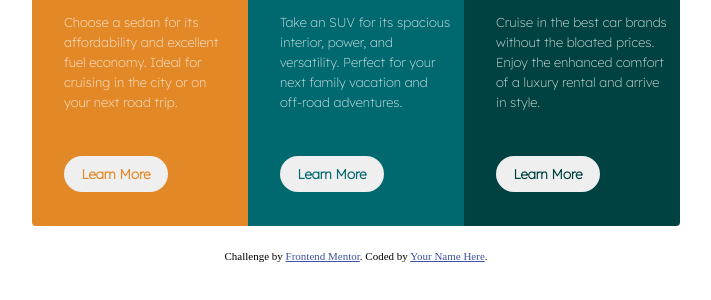
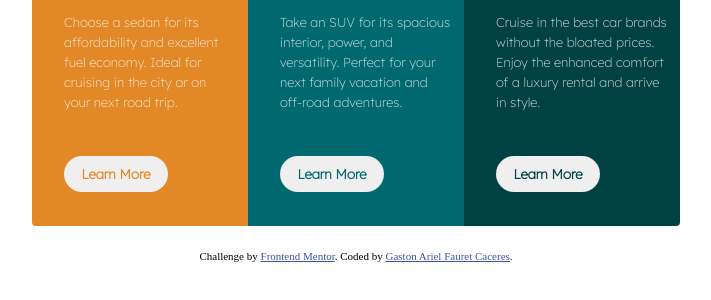
Before and after one commit to Gastonfauret/Frontend-Mentor-3-column-preview-card-component, a plain HTML site: page index.html in a window 1280 px wide. Shown: the part 318-618 px from the top of the page, without its empty margins (284-995 px from the left). Drawn offline with Linux system fonts and the light colour scheme.

Commit message:
Final Commit

```diff
--- a/index.html
+++ b/index.html
@@ -19,18 +19,20 @@
       align-items: center;
       flex-direction: column;
     }
-
+    /* Cards Containers*/
     main {
       display: flex;
       margin-top: 24vh;
     }
 
+    /*Cars Styles Icons*/
     img {
       width: 5vh;
       margin-left: 4vh;
       margin-top: -0vh;
     }
 
+    /*First Card to the left*/
     .sedans {
       display: flex;
       flex-direction: column;
@@ -44,6 +46,7 @@
       justify-content: space-evenly;
     }
 
+    /*Card in the Center*/
     .suvs {
       display: flex;
       flex-direction: column;
@@ -56,6 +59,7 @@
       justify-content: space-evenly;
     }
 
+    /*Last Card to the Right*/
     .luxury {
       display: flex;
       flex-direction: column;
@@ -69,6 +73,7 @@
       justify-content: space-evenly;
     }
 
+    /*Title (Cars Models)*/
     h1 {
       font-family: 'Big Shoulders Display', cursive;
       color: hsla(0, 0%, 100%, 0.75);
@@ -77,6 +82,7 @@
       margin-top: -2vh;
     }
 
+    /*Second Text (Description of the cars)*/
     h2 {
       font-family: 'Lexend Deca', sans-serif;
       font-size: 13px;
@@ -87,6 +93,7 @@
       line-height: 2.5vh;
     }
 
+    /*Buttons*/
     button {
       width: 13vh;
       height: 4.5vh;
@@ -97,22 +104,27 @@
       margin-left: 4vh;
     }
 
+    /*Sedan's Button text color*/
     .sedans-btn {
       color: hsl(31, 77%, 52%);
     }
 
+    /*Suvs's Button text color*/
     .suvs-btn {
       color: hsl(184, 100%, 22%);
     }
 
+    /*Luxury's Button text color*/
     .luxury-btn {
       color: hsl(179, 100%, 13%);;
     }
+    /*Dev description below*/
     .attribution {
       font-size: 11px;
       text-align: center;
       margin-top: 3vh;}
 
+    /*Dev Description linked text*/
     .attribution a {
       color: hsl(228, 45%, 44%);
     }
@@ -171,7 +183,7 @@
 
   <div class="attribution">
     Challenge by <a href="https://www.frontendmentor.io?ref=challenge" target="_blank">Frontend Mentor</a>.
-    Coded by <a href="#">Your Name Here</a>.
+    Coded by <a href="https://github.com/Gastonfauret">Gaston Ariel Fauret Caceres</a>.
   </div>
 </body>
 </html>
```
